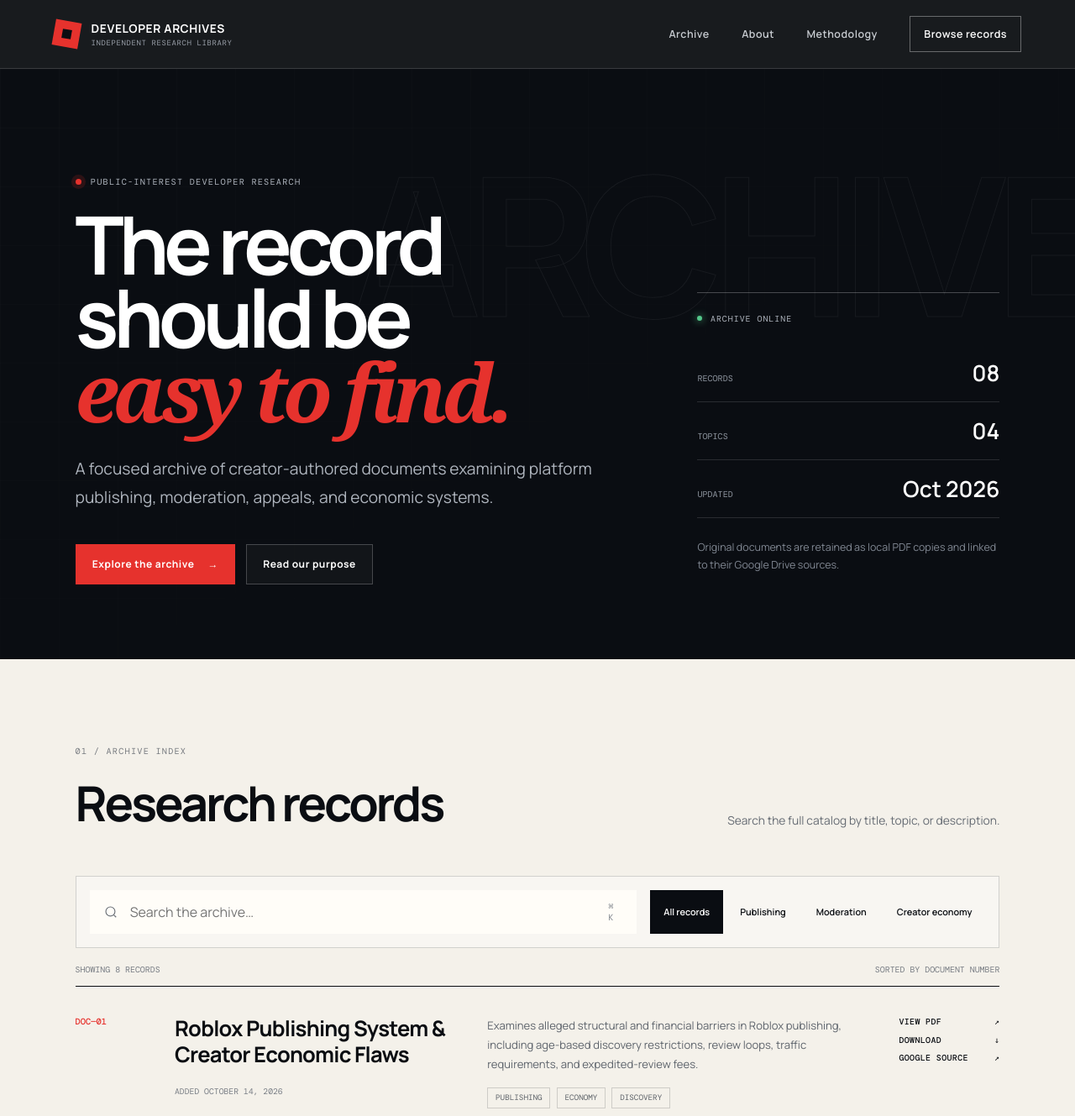
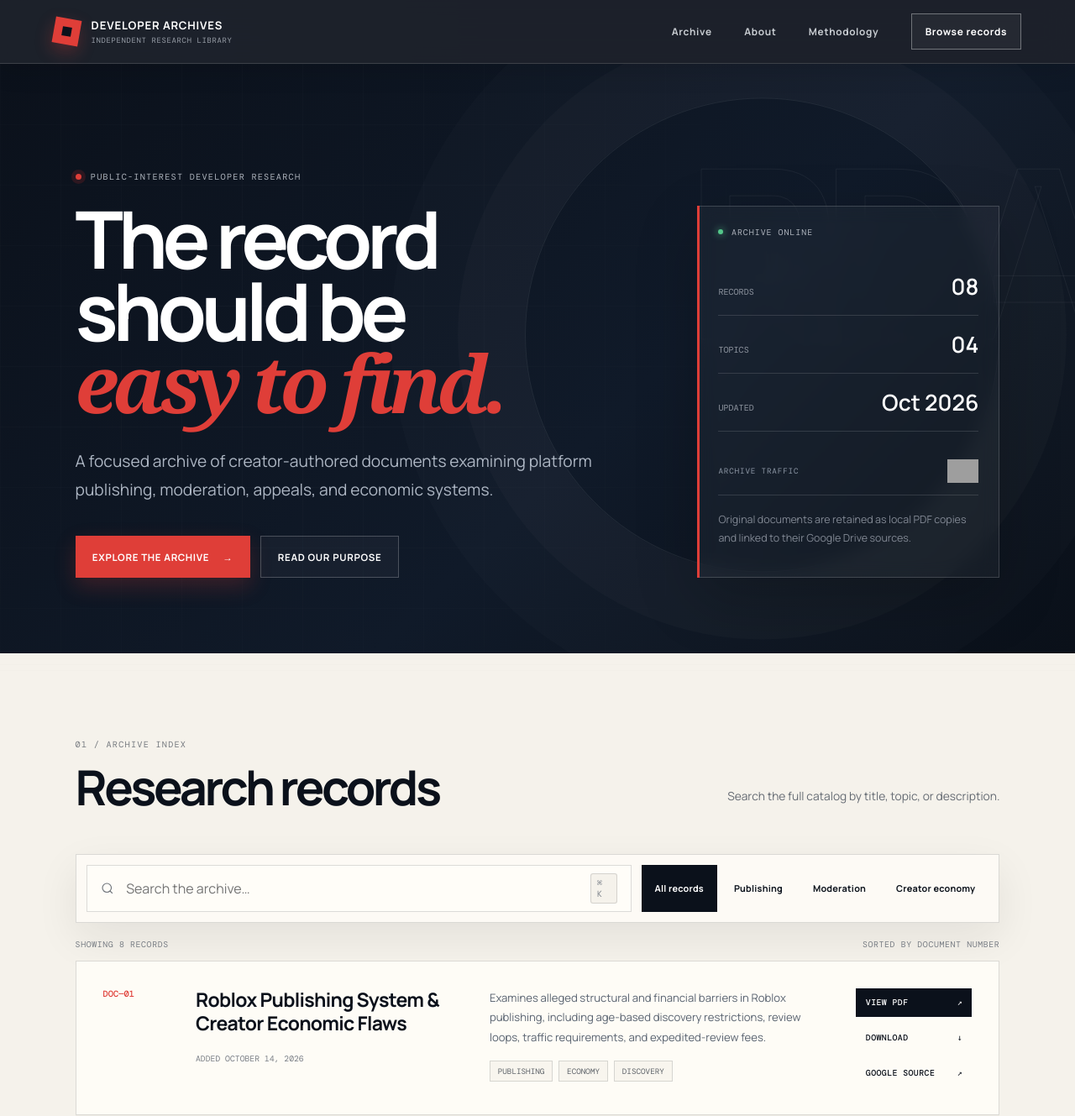
Before and after one commit to Hamgram77/roblox-secret-archives, a plain HTML site: page index.html in a window 1280 px wide. Shown: the top 1329 px of the page at 84% size. Drawn offline with nearby package versions, Linux system fonts and the light colour scheme; grey boxes are pictures that could not be loaded; a web font is replaced by a local one.

Commit message:
Polish archive visual design
Refine the editorial layout, navigation, cards, responsive styling, and move the visitor counter into the archive summary panel.

```diff
--- a/app.js
+++ b/app.js
@@ -96,7 +96,7 @@ function recordTemplate(record) {
         <div class="record-tags">${record.tags.map((tag) => `<span>${tag}</span>`).join("")}</div>
       </div>
       <div class="record-actions">
-        <a href="${record.pdf}" target="_blank" rel="noopener">View PDF <span aria-hidden="true">↗</span></a>
+        <a class="action-primary" href="${record.pdf}" target="_blank" rel="noopener">View PDF <span aria-hidden="true">↗</span></a>
         <a href="${record.pdf}" download>Download <span aria-hidden="true">↓</span></a>
         <a href="${record.source}" target="_blank" rel="noopener noreferrer">Google source <span aria-hidden="true">↗</span></a>
       </div>
--- a/index.html
+++ b/index.html
@@ -10,6 +10,7 @@
     <meta name="theme-color" content="#0a0d12" />
     <title>Roblox Developer Archives</title>
     <link rel="stylesheet" href="styles.css" />
+    <link rel="stylesheet" href="professional.css" />
     <script src="app.js" defer></script>
   </head>
   <body>
@@ -56,6 +57,14 @@
             <div><dt>Topics</dt><dd>04</dd></div>
             <div><dt>Updated</dt><dd>Oct 2026</dd></div>
           </dl>
+          <div class="visitor-counter" aria-label="Archive visitor count">
+            <span>Archive traffic</span>
+            <img
+              src="https://api.visitorbadge.io/api/visitors?path=https%3A%2F%2Fhamgram77.github.io%2Froblox-secret-archives%2F&amp;label=VISITS&amp;labelColor=%23101620&amp;countColor=%23e6322d"
+              alt="Visitor count"
+              referrerpolicy="no-referrer"
+            />
+          </div>
           <p>Original documents are retained as local PDF copies and linked to their Google Drive sources.</p>
         </aside>
       </section>
@@ -134,17 +143,7 @@
         <span class="brand-mark" aria-hidden="true"><span></span></span>
         <span><strong>Developer Archives</strong><small>Independent research library</small></span>
       </a>
-      <div class="footer-meta">
-        <p>© 2026 Roblox Secret Archives · Created by @Hamgram77<br />Roblox is a trademark of Roblox Corporation. This site is independent and unaffiliated.</p>
-        <div class="visitor-counter" aria-label="Archive visitor count">
-          <span>Archive traffic</span>
-          <img
-            src="https://api.visitorbadge.io/api/visitors?path=https%3A%2F%2Fhamgram77.github.io%2Froblox-secret-archives%2F&amp;label=VISITS&amp;labelColor=%23101620&amp;countColor=%23e6322d"
-            alt="Visitor count"
-            referrerpolicy="no-referrer"
-          />
-        </div>
-      </div>
+      <p>© 2026 Roblox Secret Archives · Created by @Hamgram77<br />Roblox is a trademark of Roblox Corporation. This site is independent and unaffiliated.</p>
       <a href="#top">Back to top ↑</a>
     </footer>
   </body>
--- /dev/null
+++ b/professional.css
@@ -0,0 +1,177 @@
+/* Professional editorial layer. The original stylesheet remains intact. */
+:root {
+  --ink: #0b111b;
+  --ink-soft: #3c4655;
+  --paper: #f5f2eb;
+  --paper-deep: #e8e2d8;
+  --white: #fffdf8;
+  --red: #df3e38;
+  --red-dark: #b92d28;
+  --line: rgba(11, 17, 27, .14);
+  --shadow: 0 18px 50px rgba(20, 23, 29, .08);
+}
+
+html { scroll-padding-top: 84px; }
+body { -webkit-font-smoothing: antialiased; background: var(--paper); }
+body::before {
+  content: "";
+  position: fixed;
+  inset: 0;
+  z-index: -1;
+  pointer-events: none;
+  opacity: .52;
+  background:
+    radial-gradient(circle at 18% 8%, rgba(255,255,255,.85), transparent 30%),
+    linear-gradient(rgba(11,17,27,.016) 1px, transparent 1px);
+  background-size: auto, 100% 7px;
+}
+::selection { color: white; background: var(--red); }
+:focus-visible { outline: 2px solid var(--red); outline-offset: 4px; }
+
+.site-header {
+  min-height: 76px;
+  padding-inline: clamp(1.25rem, 5vw, 5.5rem);
+  background: rgba(11, 17, 27, .93);
+  backdrop-filter: blur(18px);
+  box-shadow: 0 8px 30px rgba(0,0,0,.12);
+}
+.brand strong { font-size: .82rem; letter-spacing: .065em; }
+.brand-mark { box-shadow: 0 8px 20px rgba(223,62,56,.28); transition: rotate .25s ease, scale .25s ease; }
+.brand:hover .brand-mark { rotate: 0deg; scale: 1.05; }
+.site-nav a { position: relative; font-size: .74rem; font-weight: 700; letter-spacing: .055em; }
+.site-nav a:not(.nav-cta)::after {
+  content: "";
+  position: absolute;
+  left: 0;
+  right: 100%;
+  bottom: -.5rem;
+  height: 2px;
+  background: var(--red);
+  transition: right .2s ease;
+}
+.site-nav a:not(.nav-cta):hover::after { right: 0; }
+.site-nav .nav-cta { background: rgba(255,255,255,.04); transition: border-color .2s ease, background .2s ease; }
+.site-nav .nav-cta:hover { border-color: var(--red); background: var(--red); }
+
+.hero {
+  min-height: 680px;
+  padding: clamp(6rem, 10vw, 9rem) clamp(1.25rem, 7vw, 7.5rem) clamp(4.5rem, 7vw, 6.5rem);
+  background: linear-gradient(135deg, #0b111b 0%, #101a29 58%, #0a1019 100%);
+}
+.hero-grid { opacity: .2; background-size: 72px 72px; mask-image: radial-gradient(circle at 25% 45%, black 0%, transparent 67%); }
+.hero::before {
+  content: "";
+  position: absolute;
+  width: min(44vw, 620px);
+  aspect-ratio: 1;
+  right: 7%;
+  top: 46%;
+  translate: 0 -50%;
+  border: 1px solid rgba(255,255,255,.08);
+  border-radius: 50%;
+  box-shadow: 0 0 0 80px rgba(255,255,255,.018), 0 0 0 160px rgba(255,255,255,.012);
+}
+.hero::after { content: "RDA"; top: 4%; font-size: clamp(10rem, 22vw, 22rem); font-weight: 800; letter-spacing: -.09em; }
+h1 { max-width: 880px; font-size: clamp(3.4rem, 7.4vw, 7.2rem); }
+.hero-intro { max-width: 640px; color: #adb6c3; line-height: 1.78; }
+.button { min-height: 50px; font-size: .72rem; font-weight: 800; letter-spacing: .06em; text-transform: uppercase; transition: transform .2s ease, background .2s ease; }
+.button:hover { transform: translateY(-2px); }
+.button-primary { box-shadow: 0 10px 26px rgba(223,62,56,.22); }
+.hero-index {
+  padding: 1.5rem;
+  border: 1px solid rgba(255,255,255,.17);
+  background: rgba(255,255,255,.035);
+  box-shadow: 0 24px 70px rgba(0,0,0,.2);
+  backdrop-filter: blur(10px);
+}
+.hero-index::before { content: ""; position: absolute; inset: -1px auto -1px -1px; width: 3px; background: var(--red); }
+.hero-index dl { margin-bottom: 1.15rem; }
+.hero-index .visitor-counter {
+  display: flex;
+  align-items: center;
+  justify-content: space-between;
+  gap: 1rem;
+  margin: 0 0 1.15rem;
+  padding: .9rem 0;
+  color: #8e98a6;
+  border-bottom: 1px solid rgba(255,255,255,.13);
+  font: .58rem var(--mono);
+  letter-spacing: .09em;
+  text-transform: uppercase;
+}
+.hero-index .visitor-counter img { display: block; width: auto; height: 28px; }
+
+.archive-section, .method-section { width: min(100%, 1580px); margin-inline: auto; padding-inline: clamp(1.25rem, 7vw, 7.5rem); }
+.section-heading { margin-bottom: 3.2rem; }
+.section-heading h2 { line-height: .98; letter-spacing: -.06em; }
+.archive-toolbar { gap: .75rem; padding: .75rem; background: rgba(255,253,248,.78); box-shadow: var(--shadow); }
+.search-box { min-height: 56px; border-color: var(--line); transition: border-color .2s ease, box-shadow .2s ease; }
+.search-box:focus-within { box-shadow: 0 0 0 3px rgba(223,62,56,.09); }
+.search-box kbd { padding: .25rem .4rem; border: 1px solid var(--line); border-radius: 3px; background: var(--paper); }
+.filter { font-weight: 700; letter-spacing: .02em; transition: color .2s ease, background .2s ease; }
+.result-meta { letter-spacing: .06em; }
+.archive-list { display: grid; gap: .8rem; border-top: 0; }
+.archive-card {
+  position: relative;
+  grid-template-columns: 72px minmax(220px, .9fr) minmax(280px, 1.15fr) minmax(138px, auto);
+  padding: 2rem;
+  border: 1px solid var(--line);
+  background: rgba(255,253,248,.88);
+  box-shadow: 0 4px 0 rgba(11,17,27,.025);
+  transition: transform .22s ease, border-color .22s ease, box-shadow .22s ease;
+}
+.archive-card::before { content: ""; position: absolute; inset: 0 auto 0 0; width: 3px; background: transparent; transition: background .22s ease; }
+.archive-card:hover { padding-inline: 2rem; transform: translateY(-3px); border-color: rgba(11,17,27,.25); box-shadow: var(--shadow); }
+.archive-card:hover::before { background: var(--red); }
+.record-title h3 { font-size: clamp(1.2rem, 1.8vw, 1.58rem); }
+.record-description { color: #596370; line-height: 1.78; }
+.record-tags span { background: rgba(245,242,235,.7); }
+.record-actions { min-width: 138px; gap: .5rem; }
+.record-actions a { min-height: 34px; padding: .55rem .65rem; border: 1px solid transparent; transition: color .2s ease, border-color .2s ease, background .2s ease; }
+.record-actions a:hover { color: var(--red); border-color: var(--line); background: white; }
+.record-actions .action-primary { color: white; background: var(--ink); }
+.record-actions .action-primary:hover { color: white; border-color: var(--red); background: var(--red); }
+
+.about-section { position: relative; overflow: hidden; background: var(--ink); }
+.about-section::after { content: "INDEPENDENT"; position: absolute; right: -2rem; bottom: -2rem; color: transparent; -webkit-text-stroke: 1px rgba(255,255,255,.055); font-size: clamp(5rem, 13vw, 12rem); font-weight: 800; letter-spacing: -.06em; pointer-events: none; }
+.about-section .section-heading, .about-grid { position: relative; z-index: 1; width: min(100%, 1360px); margin-inline: auto; }
+.section-heading.light .section-number { color: #9da6b3; }
+.about-grid { border-color: rgba(255,255,255,.24); }
+.about-lead::first-letter { color: var(--red); }
+.about-copy p { color: #abb4c1; }
+.about-copy p:first-child { color: #e0e5eb; }
+.method-list { gap: .8rem; border-top: 0; }
+.method-list li { min-height: 210px; padding: 2rem; border: 1px solid var(--line); background: rgba(255,253,248,.72); transition: transform .2s ease, box-shadow .2s ease; }
+.method-list li + li { padding-left: 2rem; border-left: 1px solid var(--line); }
+.method-list li:hover { transform: translateY(-3px); box-shadow: var(--shadow); }
+
+footer { padding-inline: clamp(1.25rem, 7vw, 7.5rem); background: #070b12; border-top-color: #202837; }
+footer p { color: #858f9c; letter-spacing: .025em; }
+footer > a:last-child { letter-spacing: .06em; transition: color .2s ease; }
+footer > a:last-child:hover { color: white; }
+
+@media (max-width: 1100px) {
+  .archive-card { grid-template-columns: 54px minmax(200px, .8fr) minmax(250px, 1.2fr); }
+  .record-actions { grid-column: 2 / -1; display: flex; flex-wrap: wrap; }
+  .record-actions a { min-width: 130px; }
+}
+
+@media (max-width: 900px) {
+  .site-header { min-height: 70px; }
+  .site-nav { background: rgba(11,17,27,.98); box-shadow: 0 20px 40px rgba(0,0,0,.24); }
+  .hero { min-height: auto; padding-top: 7rem; }
+  .hero::before { width: 65vw; right: -15%; top: 22%; }
+  .hero-index { max-width: 520px; }
+  .method-list li { min-height: 0; }
+  .method-list li + li { padding-left: 2rem; border-left: 1px solid var(--line); }
+}
+
+@media (max-width: 680px) {
+  h1 { font-size: clamp(3rem, 15vw, 4.7rem); }
+  .archive-card { grid-template-columns: 1fr; gap: .85rem; padding: 1.4rem; }
+  .archive-card:hover { padding-inline: 1.4rem; }
+  .record-number, .record-title, .record-description, .record-actions { grid-column: 1; }
+  .record-actions { margin-top: .3rem; }
+  .record-actions a { flex: 1 1 120px; }
+  .method-list li + li { padding-left: 2rem; }
+}
```
